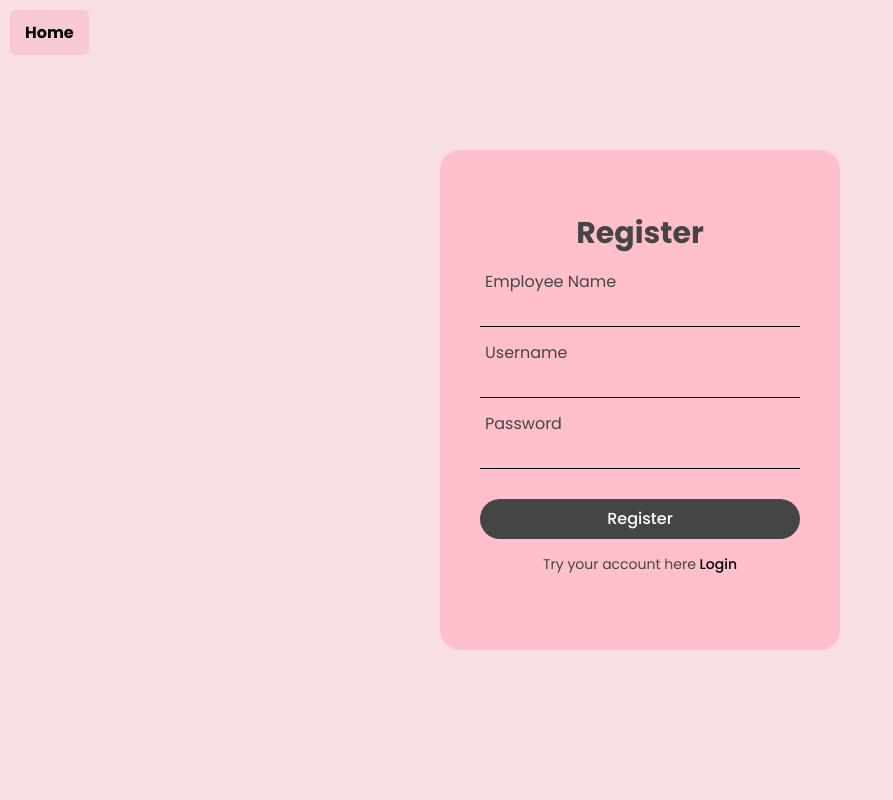
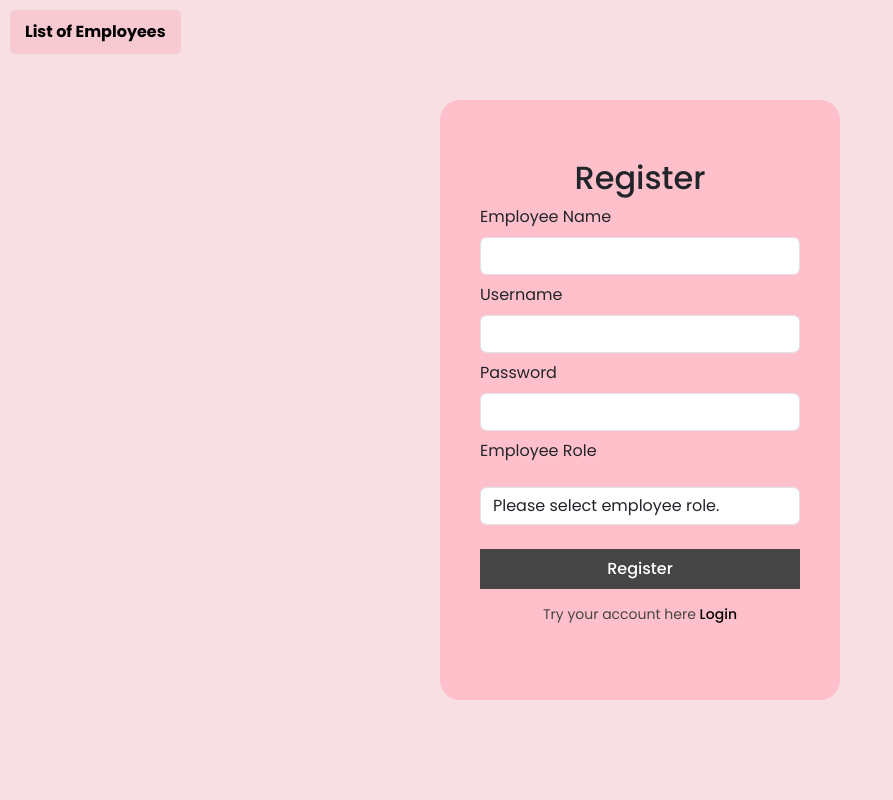
Before and after one commit to shangshai0905/pos, a PHP site: page /register.html in a window 1280 px wide. Shown: the whole page, without its empty margins (0-893 px from the left). Run offline with PHP 8.4, Linux system fonts and the light colour scheme.

Commit message:
added crud for employees and added session.php

```diff
--- a/billinginsert.php
+++ b/billinginsert.php
@@ -4,6 +4,7 @@ $name = $_POST['p_name'];
 $price = $_POST['p_price'];
 $p_id = $_POST['p_id'];
 $o_quant = $_POST['quantity'];
+$e_name = $_POST['e_name'];
 
   $sql4 = "SELECT * FROM inventory WHERE p_id = '$p_id'";
   $result4 = mysqli_query($connection , $sql4);
@@ -56,7 +57,7 @@ $o_quant = $_POST['quantity'];
         }
         else
           {
-            $sql1 = "INSERT into orders (o_name , p_id , o_price, o_quantity  ) VALUES ( '$name' , '$p_id' , '$price' , '$o_quant' )";
+            $sql1 = "INSERT into orders (o_name , p_id , o_price, o_quantity, e_name  ) VALUES ( '$name' , '$p_id' , '$price' , '$o_quant' , '$e_name' )";
             $result1 = mysqli_query($connection , $sql1);
             if ($result1 == "TRUE")
               {
--- a/checkout.php
+++ b/checkout.php
@@ -23,11 +23,12 @@
            $name = $row['o_name'];
           $quantity = $row['o_quantity'];
            $price = $row['o_price'];
+           $e_name = $row['e_name'];
            $total = $quantity * $price;
 
 
 
-       $sql1 = "INSERT into sales (p_id , quantity , price , salesdate ) VALUES ('$p_id' , '$quantity' , '$price' , '$date')";
+       $sql1 = "INSERT into sales (p_id , quantity , price , e_name , salesdate ) VALUES ('$p_id' , '$quantity' , '$price' , '$e_name' , '$date')";
        $result1 = mysqli_query($connection , $sql1);
        if ($result1)
        {
@@ -63,7 +64,7 @@
    }
    echo "<script>
    window.location.href='home.php'
-</script>";
+    </script>";
    }
    else
    {
--- a/css/register.css
+++ b/css/register.css
@@ -39,7 +39,7 @@
 .wrapper {
     position: relative;
     width: 400px;
-    height: 500px;
+    height: 600px;
     background: pink;
     /* box-shadow: 0 0 50px rgb(0, 0, 0.1); */
     border-radius: 20px;
@@ -61,39 +61,6 @@ h2 {
     font-size: 30px;
     color: #454545;
     text-align: center;
-}
-
-.input-group {
-    position: relative;
-    margin: 30px 0;
-    border-bottom: 1px solid #000;
-}
-
-.input-group label {
-    position: absolute;
-    top: 50%;
-    left: 5px;
-    transform: translateY(-50%);
-    font-size: 16px;
-    color: #454545;
-    pointer-events: none;
-    transition: .5s ;
-}
-
-.input-group input {
-    width: 320px;
-    height: 40px;
-    font-size: 16px;
-    color: #454545;
-    padding: 0 5px;
-    background: transparent;
-    border: none;
-    outline: none;
-}
-
-.input-group input:focus~label,
-.input-group input:valid~label{
-    top: -5px;
 }
 
 button {
--- a/index.html
+++ b/index.html
@@ -13,10 +13,14 @@
             <h2>Login</h2>
             <form action="authenticate.php" method="post">
                 <div class="input-box">
+                    <input name="username" type="text" required>
+                    <label for="username">Username</label>
+                </div>
+
+                <div class="input-box">
                     <input name="password" type="password" required>
                     <label for="password">Password</label>
                 </div>
-
                 <button type="submit" class="btn">Login</button>
             </form>
         </div>
--- a/register.html
+++ b/register.html
@@ -5,30 +5,41 @@
     <meta http-equiv="X-UA-Compatible" content="IE=edge">
     <meta name="viewport" content="width=device-width, initial-scale=1.0">
     <link rel="stylesheet" href="css/register.css">
-    <title>Document</title>
+    <link href="https://cdn.jsdelivr.net/npm/bootstrap@5.3.0-alpha3/dist/css/bootstrap.min.css" rel="stylesheet" integrity="sha384-KK94CHFLLe+nY2dmCWGMq91rCGa5gtU4mk92HdvYe+M/SXH301p5ILy+dN9+nJOZ" crossorigin="anonymous">
+
+    <title>Add Employee</title>
 </head>
 <body>
     <div class="settings">
-        <a href="home.php" >Home</a>
+        <a href="listofemployee.php" >List of Employees</a>
     </div>
     <div class="body">
         <div class="wrapper">
             <div class="form-wrapper sign-in">
                 <form action="register.php" method="post" enctype="multipart/form-data">
                     <h2>Register</h2>
-                    <div class="input-group">
-                        <input type="text" name="name" >
-                        <label for="">Employee Name</label>
+                    <div class="sm-3 mb-2">
+                        <label for="" class="form-label">Employee Name</label>
+                        <input type="text" name="name" class="form-control">
                     </div>
-                    <div class="input-group">
-                        <input type="text" name="username" >
-                        <label for="">Username</label>
+                    <div class="mb-2">
+                        <label for="" class="form-label">Username</label>
+                        <input type="text" name="username" class="form-control">
                     </div>
-                    <div class="input-group">
-                        <input type="password" name="password" >
-                        <label for="">Password</label>
+                    <div class="mb-2">
+                        <label for="" class="form-label">Password</label>
+                        <input type="password" name="password" class="form-control">
                     </div>
-                    <button type="submit" name="submit">Register</button>
+                    <div class="mb-2">
+                        <label for="" class="form-label">Employee Role</label>
+                        <select class="form-control mt-3" name="user_role" id="user_role">
+                            <option value="">Please select employee role.</option>
+                            <option value="Cashier">Cashier</option>
+                            <option value="Admin">Admin</option>
+                        </select>
+                    </div>
+
+                    <button class="mt-3" type="submit" name="submit">Register</button>
                     <div class="signUp-link">
                         <p>Try your account here <a href="index.html" class="signUpBtn-link">Login</a></p>
                     </div>
```
Also changed, not shown: authenticate.php (+14 -14 lines), deleteEmp.php (added, +14 -0 lines), home.php (+31 -3 lines), listofemployee.php (renamed from listofmenus.php, +21 -23 lines), logout.php (added, +12 -0 lines), register.php (+20 -13 lines), session.php (added, +8 -0 lines), updateEmp.php (added, +85 -0 lines), uploadmenuu.php (renamed from uploadmenu.html).
